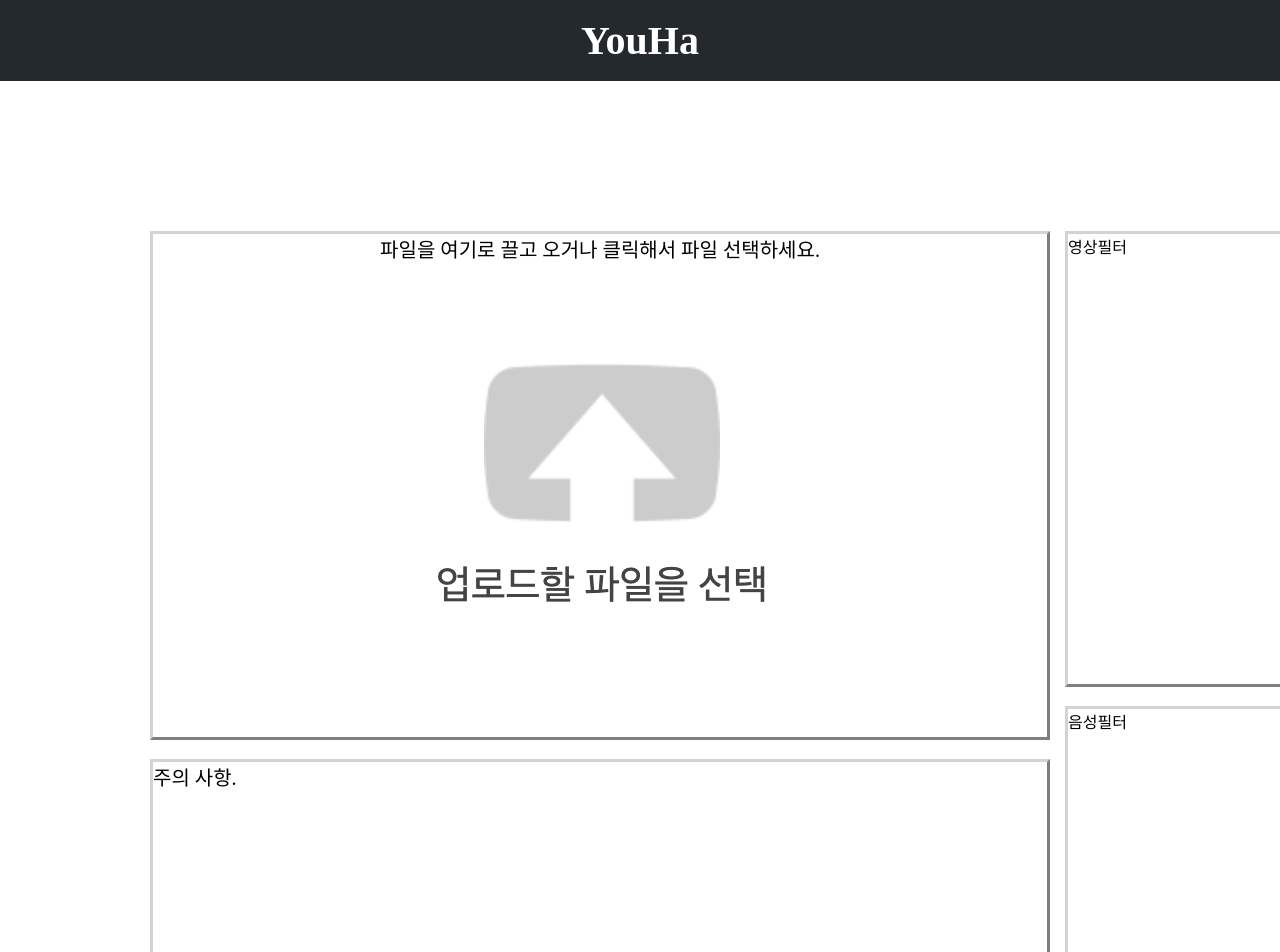
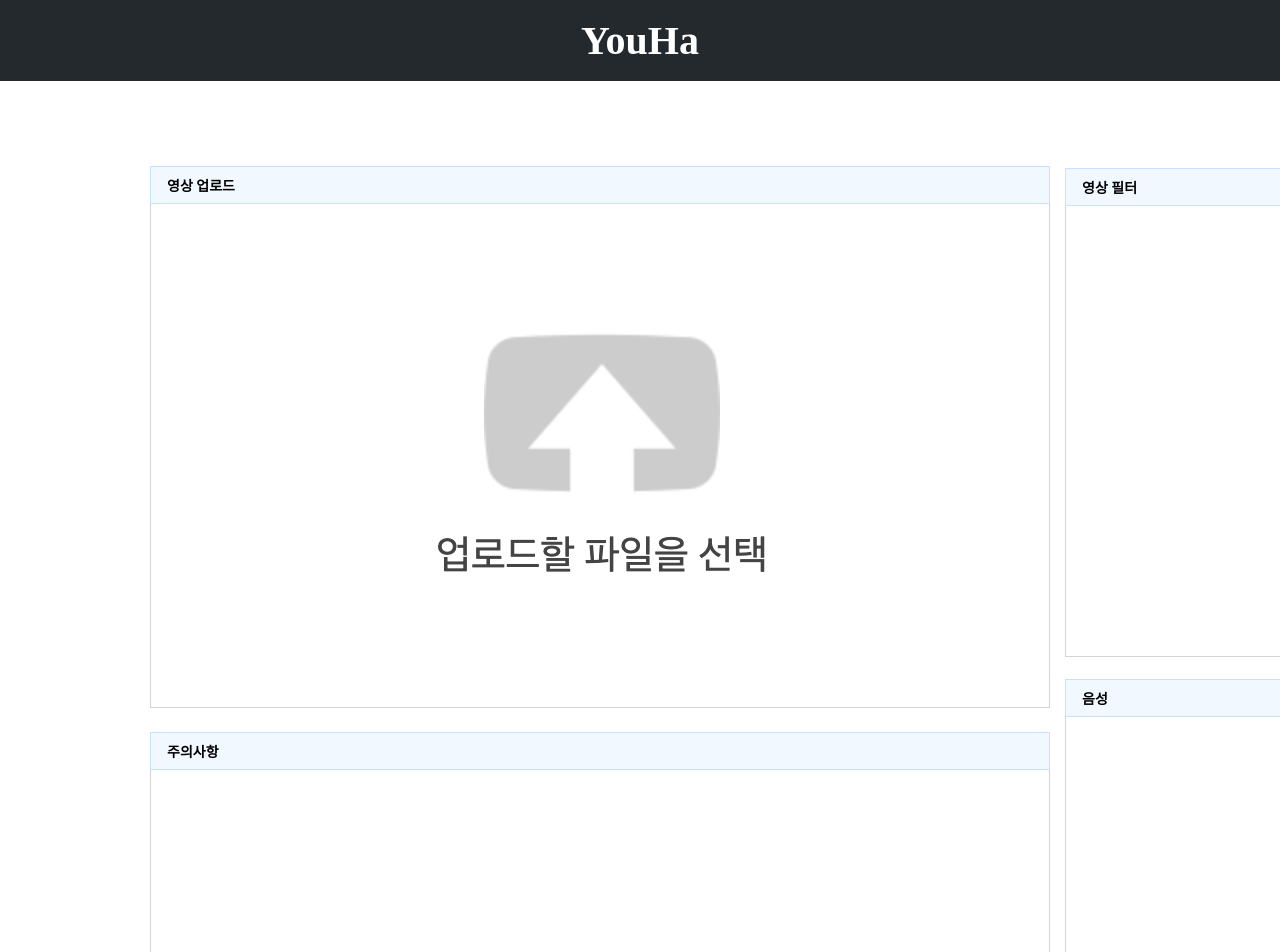
Before and after one commit to You-Ha/YouHi-Wep, a React (Create React App) app: page / in a window 1280 px wide. Shown: the top 952 px of the page. Built offline with nearby package versions, Linux system fonts and the light colour scheme.

Commit message:
add box's title

```diff
--- a/src/component/text.css
+++ b/src/component/text.css
@@ -1,10 +1,25 @@
 .text-wrapper {
     display: flex;
     flex-direction: column;
-    border: outset 3px lightgray;
+    border: 1px solid #d1d5da;
+    border-top: none;
     font-size: 20px;
-    width: 894px;
+    width: 898px;
     height: 300px;
     margin-left: 150px;
     margin-top: 25px;
 }
+
+#text_title {
+  display:block;
+  position: relative;
+  left:150px;
+  top:25px;
+  background-color: #f1f8ff;
+  width:866px;
+  border: 1px solid;
+  border-color: #c8e1ff;
+  padding: 8px 16px;
+  font-weight: 700;
+  font-size: 14px;
+}
--- a/src/component/text.js
+++ b/src/component/text.js
@@ -1,13 +1,14 @@
-import React from 'react';
+import React from "react";
 
-import './text.css';
+import "./text.css";
 
-const Text=()=> {
-    return (
-        <div className = "text-wrapper">
-            <div>주의 사항. </div>
-        </div>
-    )
-}
+const Text = () => {
+  return (
+    <div>
+      <div id="text_title">주의사항</div>
+      <div className="text-wrapper"></div>
+    </div>
+  );
+};
 
 export default Text;
--- a/src/component/upload.css
+++ b/src/component/upload.css
@@ -48,7 +48,7 @@
     width: 900px;
     height: 503px;
     margin-left: 150px;
-    margin-top: 150px;
+    margin-top: 85px;
 }
 
 .upload-box {
@@ -58,8 +58,8 @@
     width: 100%;
     height: 100%;
     font-size: 20px;
-    border: outset 3px;
-    border-color: lightgray;
+    border: 1px solid #d1d5da;
+    border-top: none;
     text-align: center;
     vertical-align: middle;
 }
@@ -76,3 +76,17 @@
     margin-top: 25px;
 }
 */
+
+#upload_title {
+  display:block;
+  position: relative;
+  left:150px;
+  top:85px;
+  background-color: #f1f8ff;
+  width:866px;
+  border: 1px solid;
+  border-color: #c8e1ff;
+  padding: 8px 16px;
+  font-weight: 700;
+  font-size: 14px;
+}
--- a/src/component/upload.js
+++ b/src/component/upload.js
@@ -10,14 +10,13 @@ const Upload = () => {
 
   return (
     <div className="box-wrapper">
+      <div id="upload_title">영상 업로드</div>
       <div {...getRootProps()} className="upload-wrapper">
         <input {...getInputProps()} className="upload-box" />
         {isDragActive ? (
           <p>파일을 드래그 해주세요.</p>
         ) : (
-          <div className="upload-box">
-            파일을 여기로 끌고 오거나 클릭해서 파일 선택하세요.
-          </div>
+          <div className="upload-box"></div>
         )}
       </div>
     </div>
--- a/src/component/video.css
+++ b/src/component/video.css
@@ -1,9 +1,24 @@
 .video-filter {
   position: relative;
-  width: 900px;
+  width: 897px;
   height: 450px;
-  overflow: scroll;
-  border: outset 3px lightgray;
+  /* overflow: scroll; */
+  border: 1px solid #d1d5da;
+  border-top: none;
   left: 1065px;
-  bottom: 1192px;
+  bottom: 903px;
 }
+
+#videoFilter_title {
+  display:block;
+  position: relative;
+  left: 1065px;
+  bottom: 903px;
+  background-color: #f1f8ff;
+  width:866px;
+  border: 1px solid;
+  border-color: #c8e1ff;
+  padding: 8px 16px;
+  font-weight: 700;
+  font-size: 14px;
+}
--- a/src/component/video.js
+++ b/src/component/video.js
@@ -1,12 +1,13 @@
-import React from 'react';
-import './video.css';
+import React from "react";
+import "./video.css";
 
 const Video = () => {
-    return (
-        <div className = "voice-filter">
-            음성필터
-        </div>
-    )
-}
+  return (
+    <div>
+      <div id="videoFilter_title">영상 필터</div>
+      <div className="video-filter"></div>
+    </div>
+  );
+};
 
 export default Video;
--- a/src/component/voice.css
+++ b/src/component/voice.css
@@ -1,9 +1,24 @@
 .voice-filter {
-    position: relative;
-    overflow: scroll;
-    width: 900px;
-    height: 352px;
-    border: outset 3px lightgray;
-    left: 1065px;
-    bottom: 359px;
+  position: relative;
+  /* overflow: scroll; */
+  width: 900px;
+  height: 356px;
+  border: 1px solid #d1d5da;
+  border-top: none;
+  left: 1065px;
+  bottom: 882px;
 }
+
+#voiceFilter_title {
+  display: block;
+  position: relative;
+  left: 1065px;
+  bottom: 881px;
+  background-color: #f1f8ff;
+  width: 866px;
+  border: 1px solid;
+  border-color: #c8e1ff;
+  padding: 8px 16px;
+  font-weight: 700;
+  font-size: 14px;
+}
--- a/src/component/voice.js
+++ b/src/component/voice.js
@@ -2,7 +2,12 @@ import React from "react";
 import "./voice.css";
 
 const Voice = () => {
-  return <div className="video-filter">영상필터</div>;
+  return (
+    <div>
+      <div id="voiceFilter_title">음성</div>
+      <div className="voice-filter"></div>
+    </div>
+  );
 };
 
 export default Voice;
```
